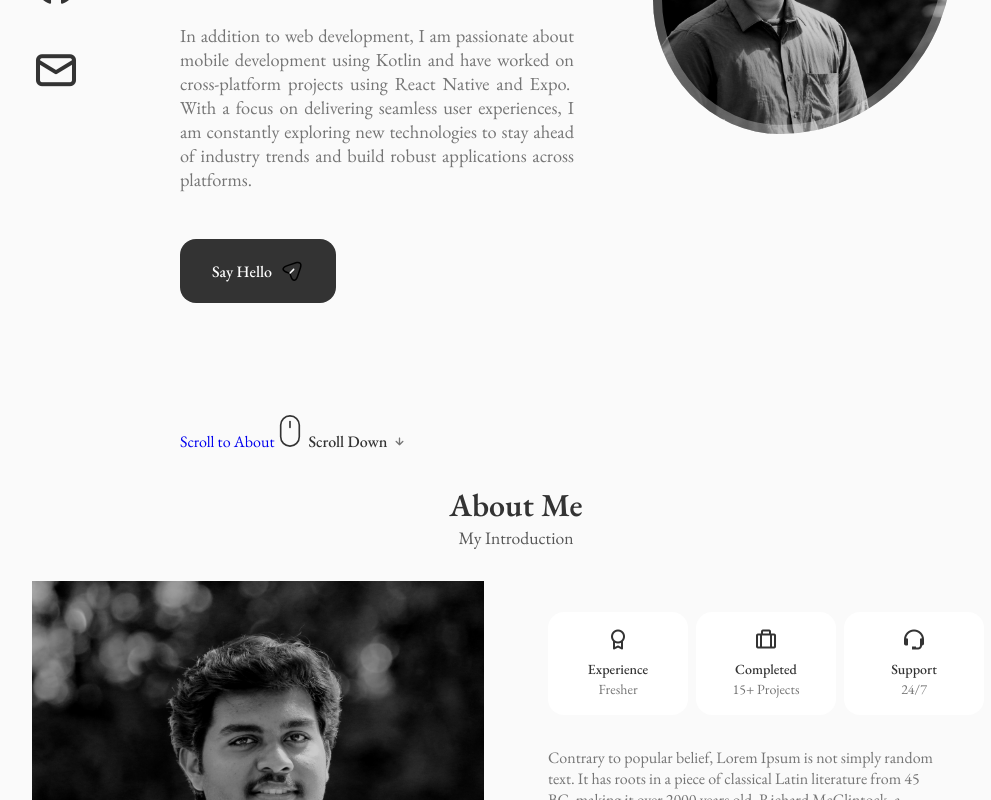
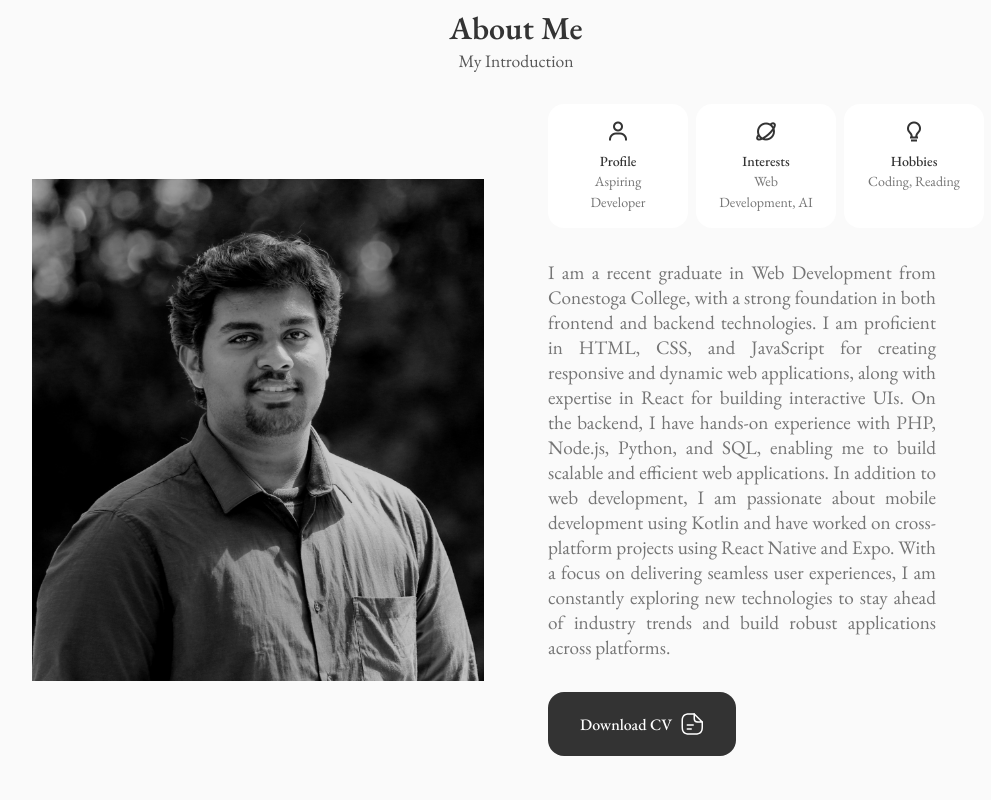
Before and after one commit to varungnathan/varun-gopinath-portfolio, a React (Create React App) app: page / in a window 1280 px wide. Shown: the part 520-1320 px from the top of the page, without its empty margins (124-1115 px from the left). Built offline with nearby package versions, Linux system fonts and the light colour scheme.

Commit message:
Revamp About component: update description, modify Info section titles and subtitles, enhance CSS for better text alignment and readability

```diff
--- a/src/components/about/About.jsx
+++ b/src/components/about/About.jsx
@@ -18,11 +18,13 @@ const About = () => {
             <div className="about__data">
                 <Info />
 
-                <p className="about__description">Contrary to popular belief, Lorem Ipsum is not simply random text. It has roots in a piece of classical Latin literature from
-                    45 BC, making it over 2000 years old. Richard McClintock, a Latin professor at Hampden-Sydney College in Virginia, looked up one of the more obscure Latin words, consectetur, from a Lorem Ipsum passage, and going through the cites of the word in classical
-                    literature, discovered the undoubtable source.
-                    Lorem Ipsum comes from sections 1.10.32 and 1.10.33 of "de Finibus Bonorum et Malorum" (The Extremes of Good and Evil) by Cicero, written in 45 BC
-                    </p>
+                <p className="about__description">
+                  I am a recent graduate in Web Development from Conestoga College, with a strong foundation in both frontend and backend technologies.
+                  I am proficient in HTML, CSS, and JavaScript for creating responsive and dynamic web applications, along with expertise in React for building interactive UIs.
+                  On the backend, I have hands-on experience with PHP, Node.js, Python, and SQL, enabling me to build scalable and efficient web applications.
+                  In addition to web development, I am passionate about mobile development using Kotlin and have worked on cross-platform projects using React Native and Expo.
+                  With a focus on delivering seamless user experiences, I am constantly exploring new technologies to stay ahead of industry trends and build robust applications across platforms.
+                </p>
                     <a download="" href={CV} className="button button--flex">Download CV
                         <svg
                 class="button__icon"
--- a/src/components/about/Info.jsx
+++ b/src/components/about/Info.jsx
@@ -6,21 +6,21 @@ const Info = () => {
   return (
     <div className="about__info grid">
         <div className="about__box">
-        <i class='bx bx-award about__icon'></i>
-            <h3 className="about__title">Experience</h3>
-            <span className="about__subtitle">Fresher</span>
+        <i class='bx bx-user about__icon'></i>
+            <h3 className="about__title">Profile</h3>
+            <span className="about__subtitle">Aspiring Developer</span>
         </div>
 
         <div className="about__box">
-        <i class='bx bx-briefcase-alt about__icon' ></i>
-            <h3 className="about__title">Completed</h3>
-            <span className="about__subtitle">15+ Projects</span>
+        <i class='bx bx-planet about__icon' ></i>
+            <h3 className="about__title">Interests</h3>
+            <span className="about__subtitle">Web Development, AI</span>
         </div>
 
         <div className="about__box">
-        <i class='bx bx-support about__icon' ></i>
-            <h3 className="about__title">Support</h3>
-            <span className="about__subtitle">24/7</span>
+        <i class='bx bx-bulb about__icon' ></i>
+            <h3 className="about__title">Hobbies</h3>
+            <span className="about__subtitle">Coding, Reading</span>
         </div>
     </div>
   )
--- a/src/components/about/about.css
+++ b/src/components/about/about.css
@@ -45,6 +45,9 @@
 .about__description {
     padding: 0 4rem 0 0;
     margin-bottom: var(--mb-2);
+    text-align: justify;
+    font-size: 1.2rem;
+    align-items: center;
 }
 
 /*=============== BREAKPOINTS ===============*/
--- a/src/components/header/Home/Data.jsx
+++ b/src/components/header/Home/Data.jsx
@@ -8,14 +8,9 @@ const Data = () => {
         <h1 className="home__title">Varun Gopinath</h1>
         <h3 className="home__subtitle">Full Stack Web/ Mobile Developer</h3>
         <p className="home__description">
-  I am a recent graduate in Web Development from Conestoga College, with a strong foundation in both frontend and backend technologies.&nbsp;
-  I am proficient in HTML, CSS, and JavaScript for creating responsive and dynamic web applications, along with expertise in React for building interactive UIs.&nbsp;
-  On the backend, I have hands-on experience with PHP, Node.js, Python, and SQL, enabling me to build scalable and efficient web applications.&nbsp;<br />
-  &nbsp;<br />
-  In addition to web development, I am passionate about mobile development using Kotlin and have worked on cross-platform projects using React Native and Expo.&nbsp;
-  With a focus on delivering seamless user experiences, I am constantly exploring new technologies to stay ahead of industry trends and build robust applications across platforms.
-</p>
-        <a href="#contact" className="button button--flex">
+          Recent Web Development graduate with a strong foundation in frontend and backend technologies. Proficient in HTML, CSS, JavaScript, and React for web development, and experienced with PHP, Node.js, Python, and SQL for backend. Passionate about mobile development using Kotlin and React Native.
+        </p>
+        {/* <a href="#contact" className="button button--flex">
             Say Hello
             <svg
                   className="button__icon"
@@ -34,7 +29,7 @@ const Data = () => {
                     fill="var(--container-color)"
                   ></path>
                 </svg>
-        </a>
+        </a> */}
     </div>
   );
 };
--- a/src/components/header/Home/Home.jsx
+++ b/src/components/header/Home/Home.jsx
@@ -4,7 +4,7 @@ import React from 'react';
 import './home.css';
 import Social from './Social';
 import Data from './Data';
-import ScrollDown from './ScrollDown';
+// import ScrollDown from './ScrollDown';
 
 const Home = () => {
   return (
@@ -18,7 +18,7 @@ const Home = () => {
                   <Data/>
             </div>
 
-            <ScrollDown />
+            {/* <ScrollDown /> */}
         </div>
     </section>
   )
--- a/src/components/projects/Projects.jsx
+++ b/src/components/projects/Projects.jsx
@@ -1,3 +1,5 @@
+// src\components\projects\Projects.jsx
+
 import React from 'react';
 import './projects.css';
 import { FaReact, FaNodeJs } from 'react-icons/fa';
--- a/src/components/skills/Skills.jsx
+++ b/src/components/skills/Skills.jsx
@@ -1,4 +1,4 @@
-
+// src\components\skills\Skills.jsx
 
 import React, { useEffect } from 'react';
 import './skills.css';
```
